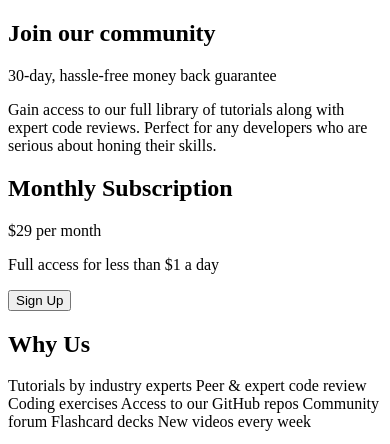
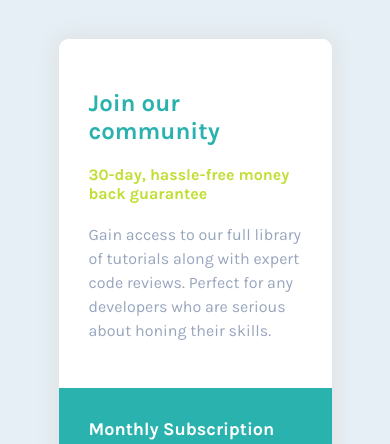
Before and after one commit to ingridfs/single-price-grid-component, a plain HTML site: page index.html in a window 390 px wide. Shown: the top 444 px of the page. Drawn offline with Linux system fonts and the light colour scheme.

Commit message:
Add CSS style and responsive

```diff
--- a/index.html
+++ b/index.html
@@ -9,7 +9,7 @@
 </head>
 <body>
   <main class="container">
-    <section>
+    <section class="join-us">
       <h1>Join our community</h1>
       <span>
         30-day, hassle-free money back guarantee
@@ -19,25 +19,23 @@
         Perfect for any developers who are serious about honing their skills.
       </p>
     </section>
-    <section>
+    <section class="subscription">
       <h2> Monthly Subscription </h2>
-      <span> &dollar;29 per month </span>
+      <span>&dollar;29</span><span>per month</span>
       <p>
         Full access for less than &dollar;1 a day
       </p>
       <button> Sign Up </button>
     </section>
-    <section>
+    <section class="why-us">
       <h2> Why Us </h2>
-      <p>
-        Tutorials by industry experts
-        Peer &amp; expert code review
-        Coding exercises
-        Access to our GitHub repos
-        Community forum
-        Flashcard decks
-        New videos every week
-      </p>
+      <p>Tutorials by industry experts</p>
+      <p>Peer &amp; expert code review</p>
+      <p>Coding exercises</p>
+      <p>Access to our GitHub repos</p>
+      <p>Community forum</p>
+      <p>Flashcard decks</p>
+      <p>New videos every week</p>
     </section>
   </main>
   <footer>
--- a/style.css
+++ b/style.css
@@ -1,7 +1,150 @@
+@import url('https://fonts.googleapis.com/css2?family=Karla:wght@400;700&display=swap');
+
+* {
+  margin: 0;
+  padding: 0;
+  box-sizing: border-box;
+}
+
+body {
+  background-color:hsl(204, 43%, 93%);
+  font-family: 'Karla', sans-serif;
+  font-size: 16px;
+}
+
+.container {
+  width: 50%;
+  margin: auto;
+  margin-top: 10%;
+  border-radius: 10px;
+  background-color: #fff;
+  box-shadow: 0px 0px 21px 1px #dedede;
+  display: flex;
+  flex-flow: row wrap;
+}
+
+.join-us {
+  background-color: #fff;
+  border-radius: 10px 10px 0 0;
+  padding: 30px;
+}
+
+.join-us h1 {
+  color: hsl(179, 62%, 43%);
+  font-weight: 700;
+  margin: 20px 0px 20px 0px;
+}
+
+.join-us span {
+  color: hsl(71, 73%, 54%);
+  font-weight: 700;
+}
+
+.join-us p {
+  color:hsl(218, 22%, 67%);
+  font-weight: 400;
+  margin: 20px 0px 15px 0px;
+  line-height: 24px;
+}
+
+.subscription {
+  background-color: hsl(179, 62%, 43%);
+  border-radius: 0 0 0 10px;
+  padding: 10px;
+  flex: 1;
+  color: #fff;
+  padding: 30px;
+}
+
+.subscription h2 {
+  font-size: 18px;
+  font-weight: 700;
+  margin-bottom: 15px;
+}
+
+.subscription p {
+  margin: 20px 0 25px 0;
+}
+
+.subscription span:nth-child(2) {
+  font-weight: 700;
+  font-size: 30px;
+}
+
+.subscription span:nth-child(3) {
+  color: rgba(255, 255, 255, 0.783);
+  margin-left: 10px;
+}
+
+.subscription button {
+  height: 50px;
+  font-size: 1rem;
+  font-weight: 400;
+  width: 90%;
+  color: #fff;
+  background-color: hsl(71, 73%, 54%);
+  border-radius: 8px;
+  box-shadow: 0px 0px 8px 0px rgba(159, 159, 159, 0.447);
+  transition: ease-in-out 0.5s;
+}
+
+.subscription button:hover {
+  cursor: pointer;
+  box-shadow: 1px 1px 12px 4px rgba(159, 159, 159, 0.447);
+  transform: scale(1.05);
+}
+
+.subscription button:focus,
+.subscription button:active {
+  outline: none;
+  box-shadow: 1px 1px 12px 4px rgba(159, 159, 159, 0.447);
+}
+
+.why-us {
+  background-color: hsla(179, 62%, 43%, 0.858);
+  border-radius: 0 0 10px 0;
+  padding: 30px 35px 35px 35px;
+  flex: 1;
+  color: #fff;
+}
+
+.why-us h2 {
+  font-size: 18px;
+  font-weight: 700;
+  margin-bottom: 15px;
+}
+
+.why-us p {
+  color: rgba(255, 255, 255, 0.783);
+  margin-bottom: 5px;
+}
+
 .attribution {
-  font-size: 11px; text-align: center;
+  color: gray;
+  margin-top: 10vh;
+  font-size: 11px;
+  text-align: center;
 }
 
 .attribution a {
-  color: hsl(228, 45%, 44%);
+  color: hsla(228, 45%, 44%, 0.79);
 }
+
+@media screen and (max-width: 600px) {
+  .container {
+    width: 70%;
+    flex-flow: column wrap;
+  }
+  .subscription {
+    border-radius: 0;
+  }
+  .why-us {
+    border-radius: 0 0 10px 10px;
+  }
+}
+
+@media screen and (min-width:600px) and (max-width: 1000px) {
+  .container {
+    width: 70%;
+  }
+}
```
